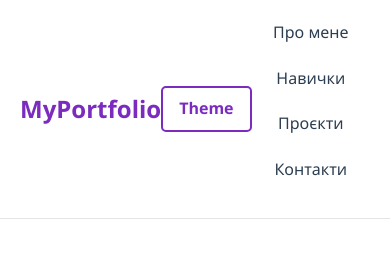
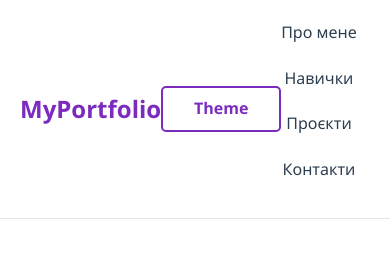
Before and after one commit to MariaO11/js-practice-2025-6-, a website built with Vite: page index.html in a window 390 px wide. Shown: the top 269 px of the page. Built offline with nearby package versions, Linux system fonts and the light colour scheme.

Commit message:
Fix mobile layout

```diff
--- a/src/style.css
+++ b/src/style.css
@@ -678,36 +678,49 @@ body.dark-mode .pagination .page-link:disabled {
 }
 
 
-/* --- Адаптивність для мобільних (код вставити в кінець файлу) --- */
+/* --- Адаптивність для мобільних --- */
 @media (max-width: 768px) {
     header {
-        flex-direction: column; /* Вишукує елементи у стовпчик */
-        align-items: center;    /* Центрує все по горизонталі */
-        gap: 15px;              /* Відступи між елементами */
-        padding-bottom: 20px;
+        display: flex;
+        flex-direction: column; /* Все в стовпчик */
+        align-items: center;    /* Все по центру */
+        height: auto;           /* Висота підлаштовується під контент */
+        padding: 20px 10px;     /* Відступи зверху і знизу */
+        gap: 20px;              /* Відстань між лого, кнопкою і меню */
     }
 
-    /* 1. Логотип (MyPortfolio) ставимо першим */
-    header .logo, header > a {
+    /* 1. Логотип - найвище */
+    .logo, header > a {
         order: 1;
+        width: auto;
+        margin: 0;
     }
 
-    /* 2. Кнопку теми ставимо другою (ПІД логотипом) */
+    /* 2. Кнопка теми - ПОСЕРЕДИНІ */
     button#theme-toggle {
         order: 2;
-        margin: 0;       /* Прибираємо зайві відступи */
-        width: auto;     /* Кнопка займає стільки місця, скільки треба */
+        position: static; /* Відліплюємо кнопку від краю екрану */
+        transform: none;  /* Прибираємо зсуви */
+        margin: 0;
+        width: auto;      /* Щоб вона не була занадто широкою */
+        min-width: 120px; /* Мінімальна ширина для краси */
     }
 
-    /* 3. Меню ставимо третім (внизу) */
+    /* 3. Меню - в самому низу */
     nav {
         order: 3;
         width: 100%;
     }
 
     nav ul {
-        justify-content: center; /* Центруємо пункти меню */
-        flex-wrap: wrap;         /* Дозволяємо перенос слів */
-        gap: 15px;
+        display: flex;
+        flex-direction: column; /* Пункти меню теж у стовпчик, щоб було зручно тицяти */
+        align-items: center;
+        padding: 0;
+        gap: 15px; /* Відстань між словами в меню */
+    }
+
+    nav ul li {
+        margin: 0;
     }
 }
```
